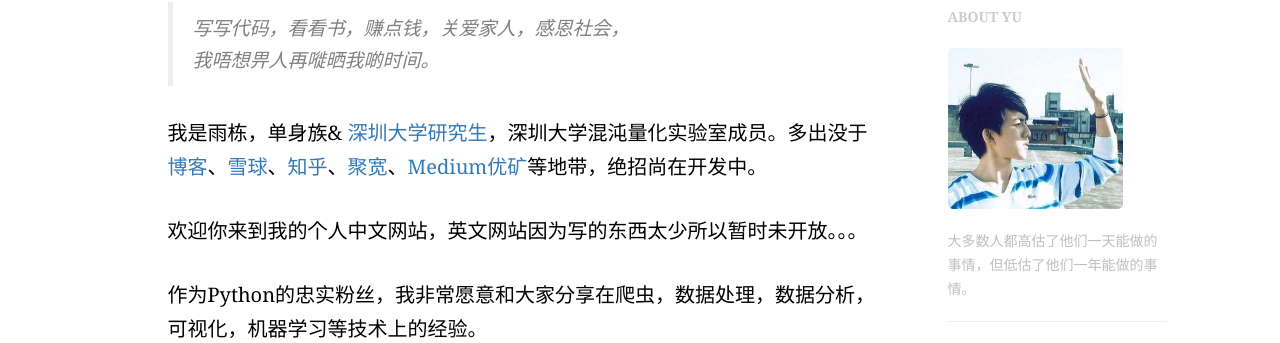
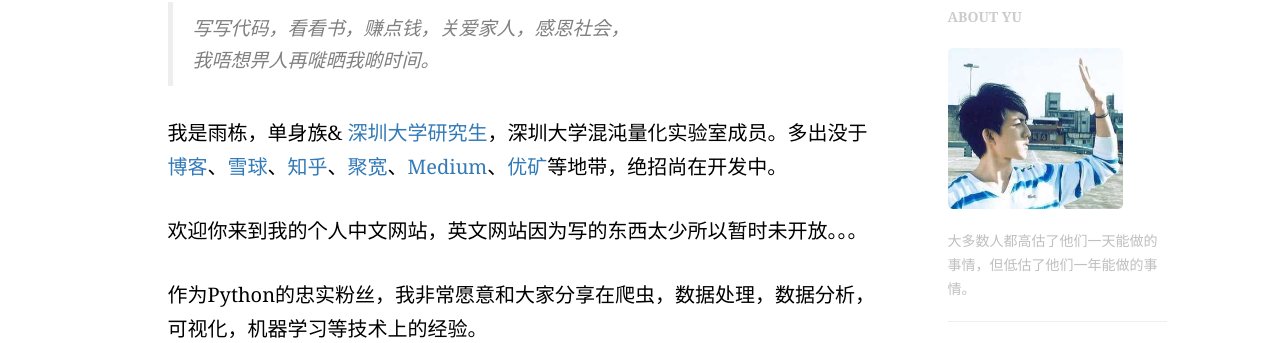
Before and after one commit to Kuankelife/leoblog, a Jekyll site: the page built from about.html, in a window 1280 px wide. Shown: the part 500-843 px from the top of the page. Built offline with Jekyll 4.4.1, drawn with Linux system fonts in a browser that asks for light colours; nearby versions of some CDN libraries; comment, search, counter and statistics services are not loaded.

Commit message:
Update zh.md

```diff
--- a/_includes/about/zh.md
+++ b/_includes/about/zh.md
@@ -2,7 +2,7 @@
 > 我唔想畀人再嘥晒我啲时间。
 
 
-我是雨栋，单身族&amp; [深圳大学研究生](https://www1.szu.edu.cn/szu.asp)，深圳大学混沌量化实验室成员。多出没于[博客](https://ownyulife.top/)、[雪球](https://xueqiu.com/u/5490883430)、[知乎](https://www.zhihu.com/people/yu-dong-99-52/activities)、[聚宽](https://www.joinquant.com/community)、[Medium](https://towardsdatascience.com/questions-96667b06af5)[优矿](https://uqer.io/)等地带，绝招尚在开发中。
+我是雨栋，单身族&amp; [深圳大学研究生](https://www1.szu.edu.cn/szu.asp)，深圳大学混沌量化实验室成员。多出没于[博客](https://ownyulife.top/)、[雪球](https://xueqiu.com/u/5490883430)、[知乎](https://www.zhihu.com/people/yu-dong-99-52/activities)、[聚宽](https://www.joinquant.com/community)、[Medium](https://towardsdatascience.com/questions-96667b06af5)、[优矿](https://uqer.io/)等地带，绝招尚在开发中。
 
 欢迎你来到我的个人中文网站，英文网站因为写的东西太少所以暂时未开放。。。
 
```
